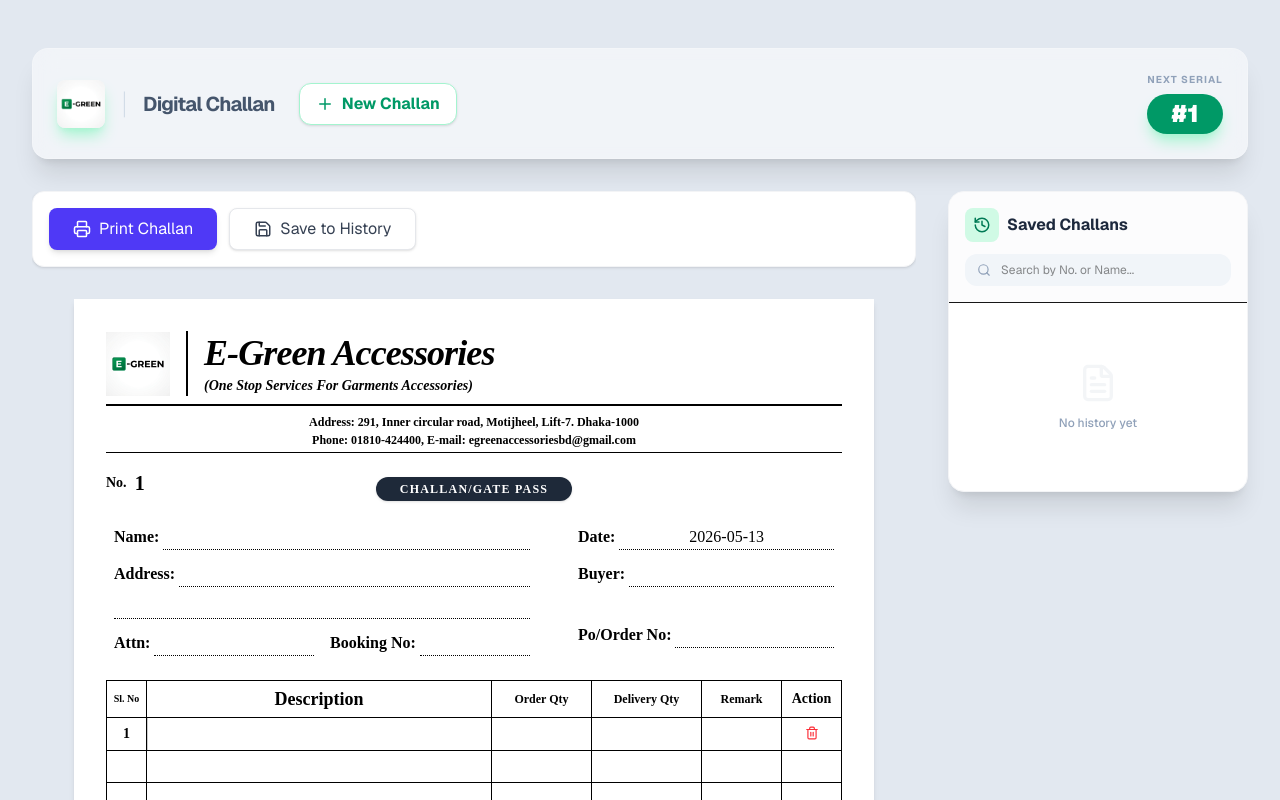
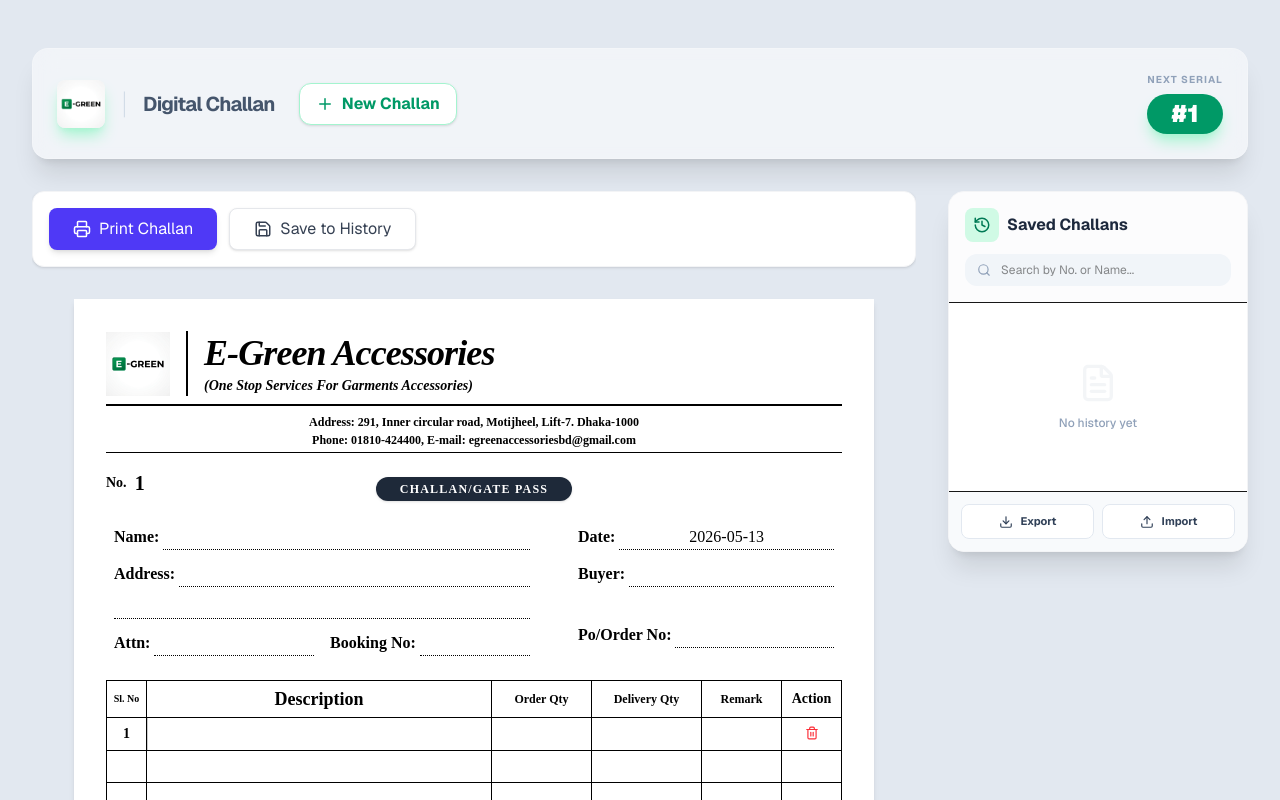
Before and after one commit to senkai742/e-greenaccessories, a Next.js app: page / in a window 1280 px wide. Shown: the top 800 px of the page. Built offline with nearby package versions, Linux system fonts and the light colour scheme.

Commit message:
add import export

```diff
--- a/app/page.tsx
+++ b/app/page.tsx
@@ -18,7 +18,9 @@
     calculateTotal,
     saveChallan,
     loadFromHistory,
-    resetForm
+    resetForm,
+    exportHistory,
+    importHistory
   } = useChallan();
 
   const handlePrint = () => {
@@ -88,6 +90,14 @@
             <HistoryList
               history={history}
               onLoad={loadFromHistory}
+              onExport={exportHistory}
+              onImport={(data) => {
+                if (importHistory(data)) {
+                  alert("History imported successfully!");
+                } else {
+                  alert("Failed to import history. Please check the file format.");
+                }
+              }}
             />
           </aside>
         </div>
--- a/components/Challan/HistoryList.tsx
+++ b/components/Challan/HistoryList.tsx
@@ -1,7 +1,7 @@
 "use client";
 
 import React from "react";
-import { X, Search, FileText, ChevronRight, History as HistoryIcon } from "lucide-react";
+import { X, Search, FileText, ChevronRight, History as HistoryIcon, Download, Upload } from "lucide-react";
 import { ChallanData } from "../../types/challan";
 
 interface HistoryListProps {
@@ -11,8 +11,31 @@
   isOpen: boolean;
 }
 
-export function HistoryList({ history, onLoad }: { history: ChallanData[], onLoad: (data: ChallanData) => void }) {
+export function HistoryList({
+  history,
+  onLoad,
+  onExport,
+  onImport
+}: {
+  history: ChallanData[],
+  onLoad: (data: ChallanData) => void,
+  onExport: () => void,
+  onImport: (data: string) => void
+}) {
   const [search, setSearch] = React.useState("");
+  const fileInputRef = React.useRef<HTMLInputElement>(null);
+
+  const handleFileChange = (e: React.ChangeEvent<HTMLInputElement>) => {
+    const file = e.target.files?.[0];
+    if (file) {
+      const reader = new FileReader();
+      reader.onload = (event) => {
+        const content = event.target?.result as string;
+        onImport(content);
+      };
+      reader.readAsText(file);
+    }
+  };
 
   const filteredHistory = history.filter(item =>
     item.challanNo.toString().includes(search) ||
@@ -77,6 +100,29 @@
           ))
         )}
       </div>
+      <div className="p-3 bg-slate-50 border-t flex gap-2 no-print">
+        <button
+          onClick={onExport}
+          className="flex-1 flex items-center justify-center gap-2 py-2 bg-white text-slate-700 border border-slate-200 rounded-lg hover:bg-slate-100 transition-all text-[11px] font-bold"
+        >
+          <Download size={14} />
+          Export
+        </button>
+        <button
+          onClick={() => fileInputRef.current?.click()}
+          className="flex-1 flex items-center justify-center gap-2 py-2 bg-white text-slate-700 border border-slate-200 rounded-lg hover:bg-slate-100 transition-all text-[11px] font-bold"
+        >
+          <Upload size={14} />
+          Import
+        </button>
+        <input
+          type="file"
+          ref={fileInputRef}
+          onChange={handleFileChange}
+          accept=".json"
+          className="hidden"
+        />
+      </div>
     </div>
   );
 }
--- a/hooks/useChallan.ts
+++ b/hooks/useChallan.ts
@@ -146,6 +146,39 @@
     });
   };
 
+  const exportHistory = () => {
+    const dataStr = JSON.stringify(history, null, 2);
+    const dataUri = 'data:application/json;charset=utf-8,'+ encodeURIComponent(dataStr);
+
+    const exportFileDefaultName = `challan_history_${new Date().toISOString().split('T')[0]}.json`;
+
+    const linkElement = document.createElement('a');
+    linkElement.setAttribute('href', dataUri);
+    linkElement.setAttribute('download', exportFileDefaultName);
+    linkElement.click();
+  };
+
+  const importHistory = (jsonData: string) => {
+    try {
+      const importedData = JSON.parse(jsonData);
+      if (Array.isArray(importedData)) {
+        // Merge with existing history or replace? User likely wants to merge/append
+        // For simplicity and safety, let's merge unique IDs
+        const existingIds = new Set(history.map(item => item.id));
+        const newItems = importedData.filter(item => !existingIds.has(item.id));
+
+        const updatedHistory = [...newItems, ...history];
+        setHistory(updatedHistory);
+        localStorage.setItem("challan_history", JSON.stringify(updatedHistory));
+        return true;
+      }
+      return false;
+    } catch (e) {
+      console.error("Failed to import history:", e);
+      return false;
+    }
+  };
+
   return {
     challan,
     history,
@@ -156,6 +189,8 @@
     calculateTotal,
     saveChallan,
     loadFromHistory,
-    resetForm
+    resetForm,
+    exportHistory,
+    importHistory
   };
 }
```
